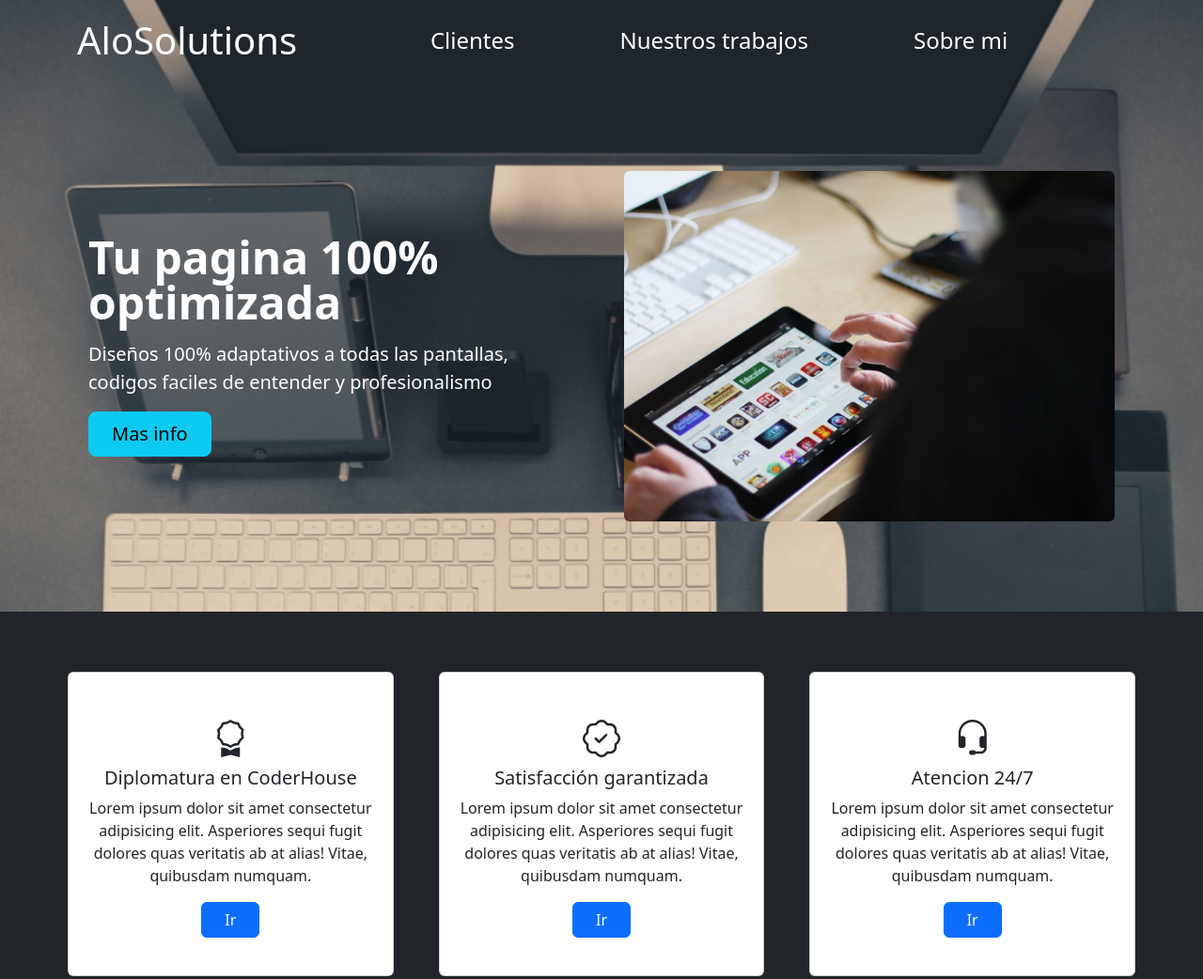
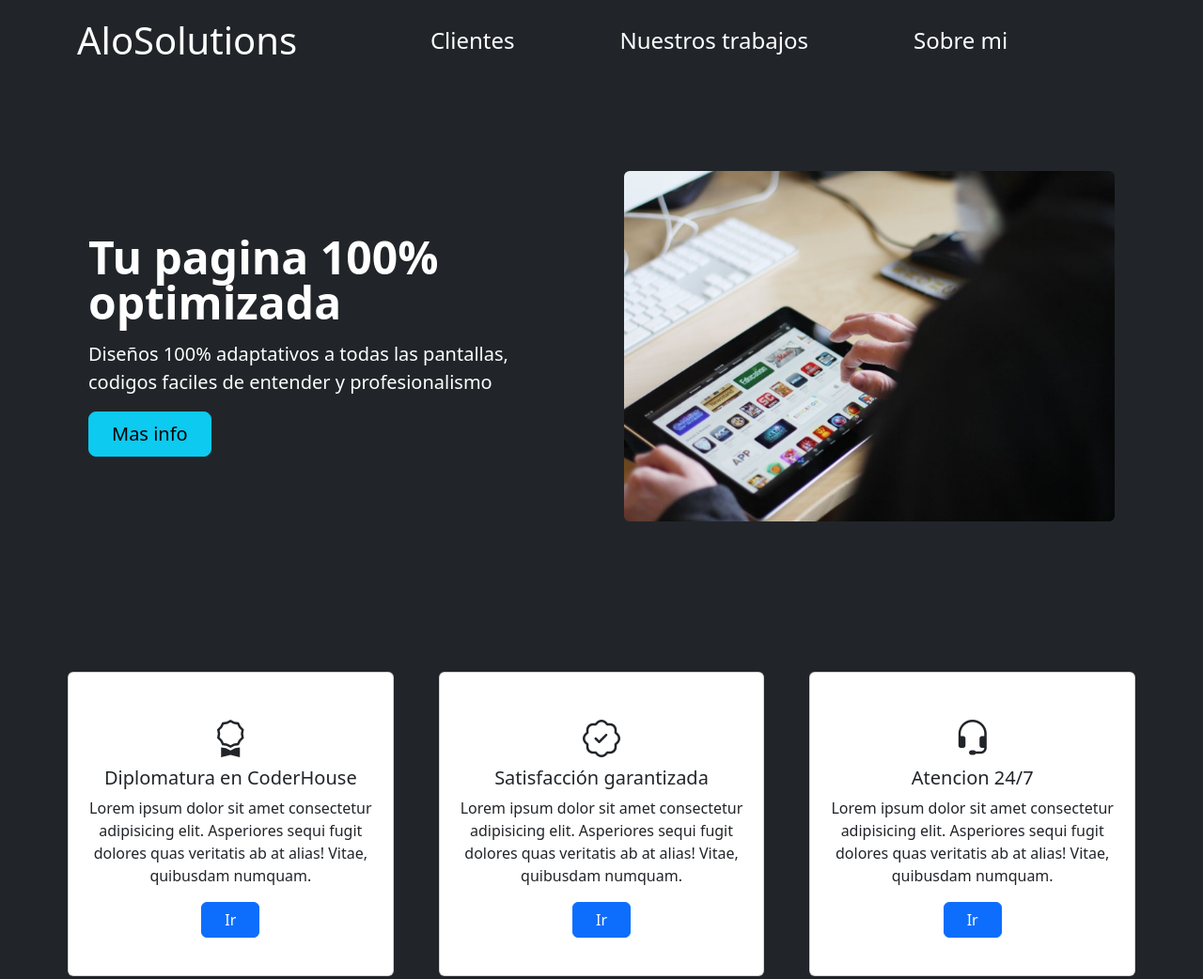
Before and after one commit to alobarros8/Landingalo, a website: page index.html in a window 1280 px wide. Shown: the top 1042 px of the page at 94% size. Drawn offline with nearby package versions, Linux system fonts and the light colour scheme.

Commit message:
cambiobg

```diff
--- a/index.html
+++ b/index.html
@@ -18,7 +18,7 @@
     />
   </head>
   <body>
-    <div class="bg-img
+    <div class="bg-dark
     ">
       <!--header-->
       <header class="sticky-top">
```
